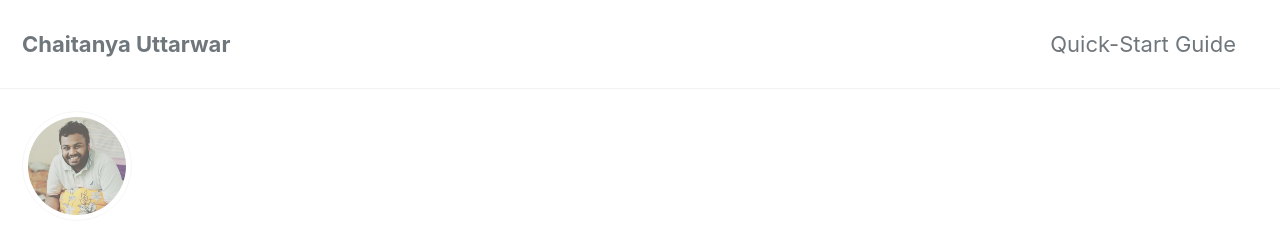
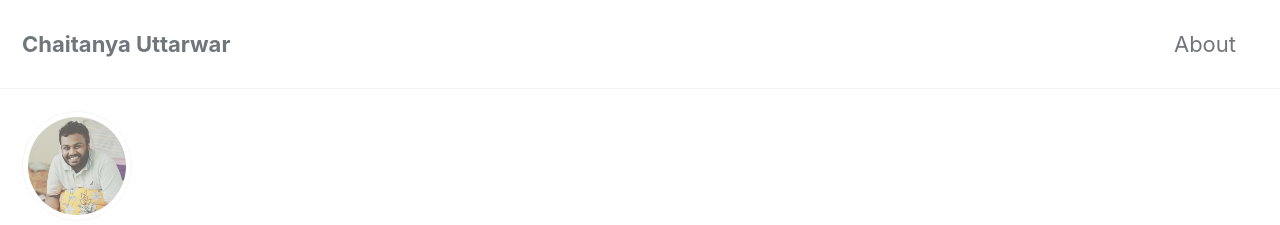
Before and after one commit to chaitanya046/chaitanya046.github.io, a Jekyll site: the page built from index.html, in a window 1280 px wide and 900 px high. Shown: the top 225 px of the window. Built offline with Jekyll 4.4.1, drawn with Linux system fonts in a browser that asks for light colours; cached includes are drawn as plain includes; nearby versions of some CDN libraries; the list of posts is cut into pages by our own code.

Commit message:
testing base url

```diff
--- a/_config.yml
+++ b/_config.yml
@@ -6,7 +6,7 @@
 title_separator          : "-"
 name                     : "Chaitanya Uttarwar"
 description              : "Portfolio"
-url                      : # the base hostname & protocol for your site e.g. "https://mmistakes.github.io"
+url                      : "chaitanya046" # the base hostname & protocol for your site e.g. "https://mmistakes.github.io"
 baseurl                  : # the subpath of your site, e.g. "/blog"
 repository               : # GitHub username/repo-name e.g. "mmistakes/minimal-mistakes"
 teaser                   : # path of fallback teaser image, e.g. "/assets/images/500x300.png"
--- a/_data/navigation.yml
+++ b/_data/navigation.yml
@@ -1,7 +1,7 @@
 # main links
 main:
-  - title: "Quick-Start Guide"
-    url: https://mmistakes.github.io/minimal-mistakes/docs/quick-start-guide/
+  - title: "About"
+    url: /about/
   # - title: "About"
   #   url: https://mmistakes.github.io/minimal-mistakes/about/
   # - title: "Sample Posts"
```
Also changed, not shown: _pages/about.md (added, +8 -0 lines).
